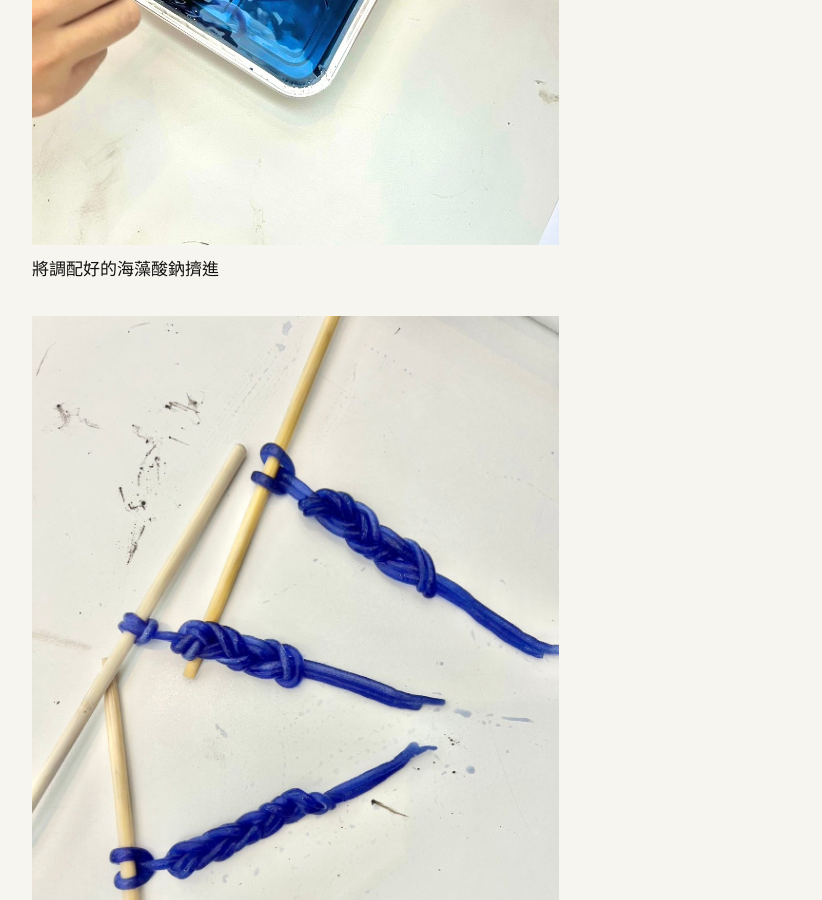
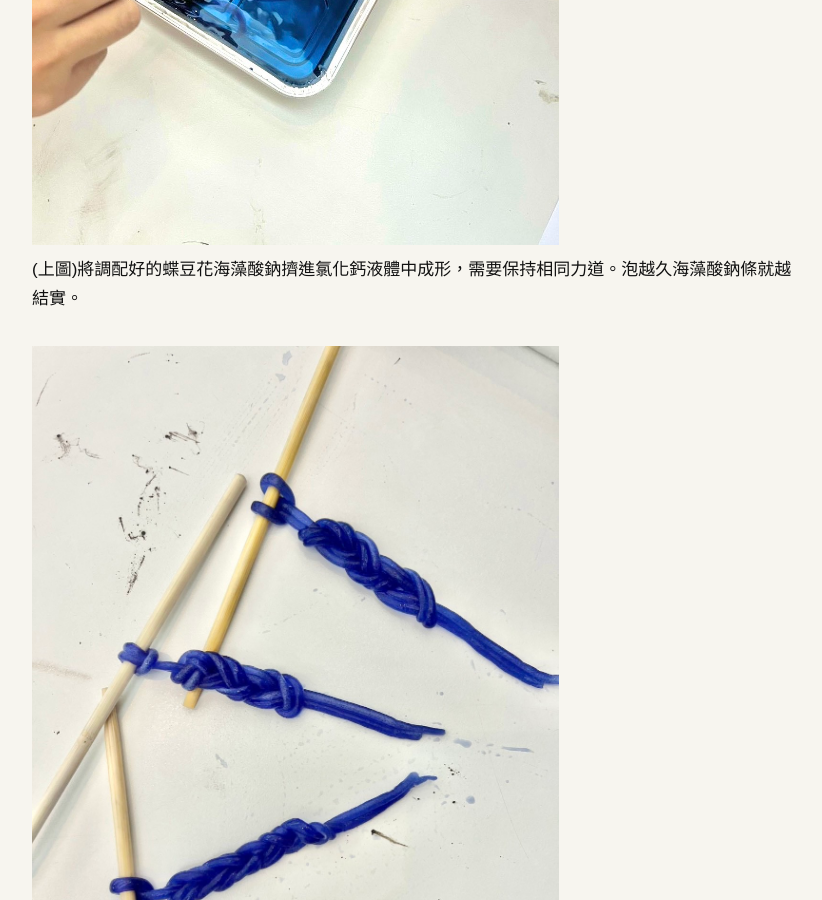
Before and after one commit to yo566566/fieldworkarchive, a Jekyll site: the page built from weeks/week-05.md, in a window 1280 px wide and 900 px high, scrolled down 1116 px. Shown: the whole window, without its empty margins (48-870 px from the left). Built offline with Jekyll 4.4.1, drawn with Linux system fonts in a browser that asks for light colours; some of the changed text lies outside the part shown.

Commit message:
Update week-05.md

```diff
--- a/weeks/week-05.md
+++ b/weeks/week-05.md
@@ -13,9 +13,11 @@ permalink: /weeks/week-05/
 
 放入 1–3 張圖片，並為每張圖片寫下具體說明：何時、何地、發生了什麼，以及為什麼留下它。
 ![圖片說明]({{ '/assets/images/w5-01.jpg' | relative_url }})
-將調配好的海藻酸鈉擠進
+(上圖)將調配好的蝶豆花海藻酸鈉擠進氯化鈣液體中成形，需要保持相同力道。泡越久海藻酸鈉條就越結實。
 ![圖片說明]({{ '/assets/images/w5-02.jpg' | relative_url }})
+(上圖)用繩結的方式編織，並做酸鹼感測。
 ![圖片說明]({{ '/assets/images/w5-03.jpg' | relative_url }})
+(上圖)晾乾的海藻酸鈉編織，變成細細一條，像是樹根。
 
 ## FRICTION｜摩擦
 
```
